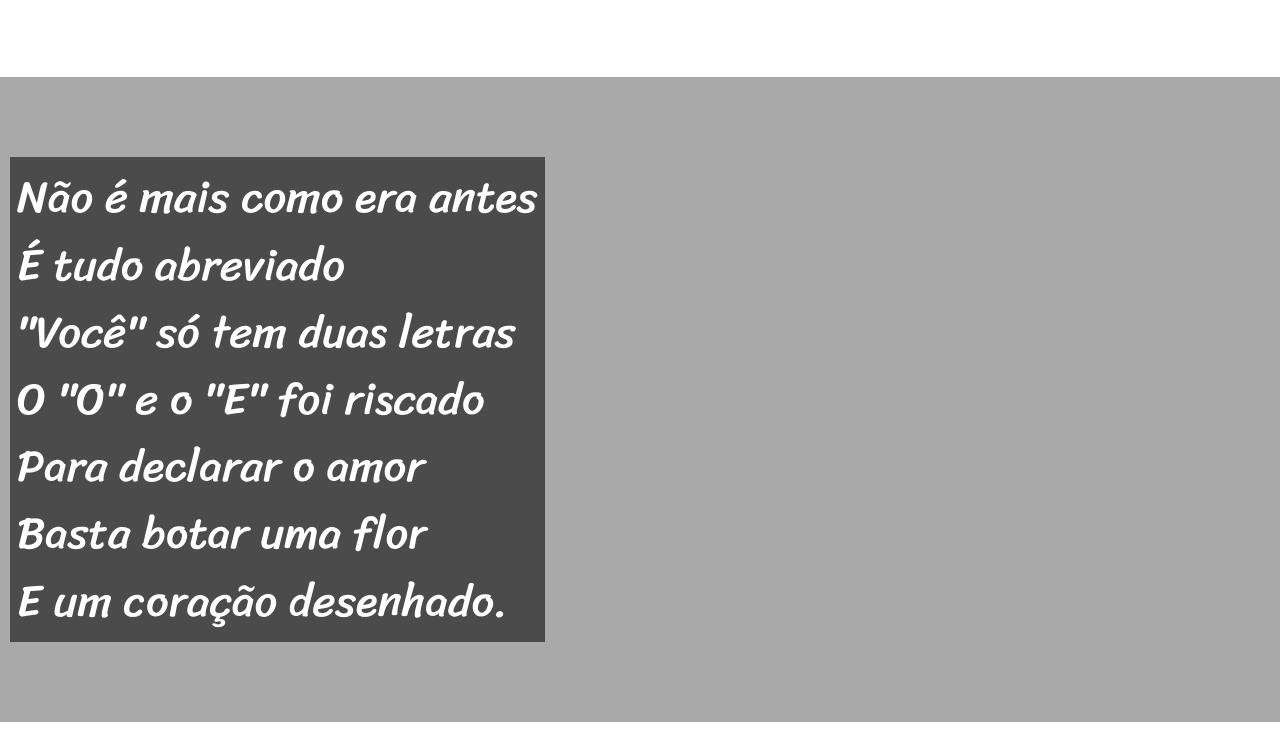
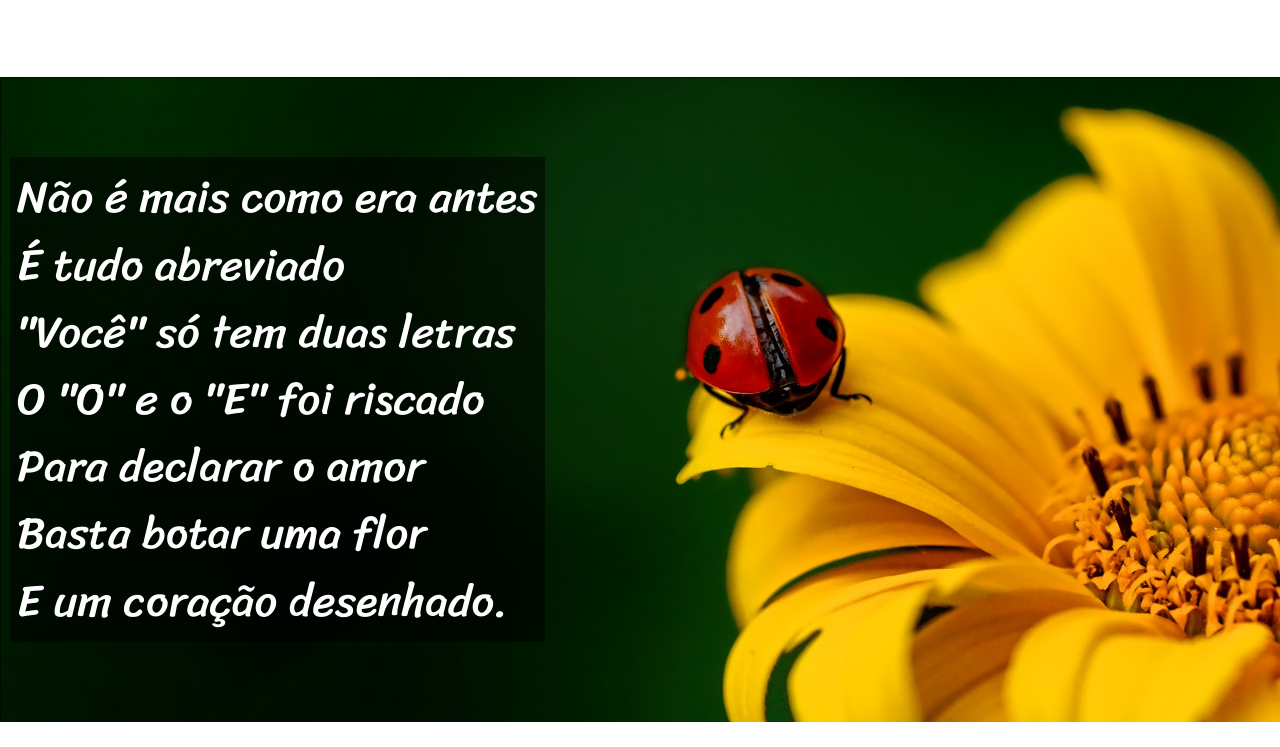
Before and after one commit to Hoso4rakida/Aula-HtmlCss, a plain HTML site: page projetoCordel/index.html in a window 1280 px wide. Shown: the part 813-1560 px from the top of the page. Drawn offline with Linux system fonts and the light colour scheme.

Commit message:
projeto cordel

```diff
--- a/projetoCordel/index.html
+++ b/projetoCordel/index.html
@@ -25,7 +25,7 @@
             </p>
         </section>
 
-        <section class="image">
+        <section class="image" id="img1">
             <p>
                 Não é mais como era antes<br>
                 É tudo abreviado <br>
@@ -59,7 +59,7 @@
             </p>
         </section>
 
-        <section class="image">
+        <section class="image" id="img2">
             <p>
                 Tenho saudade das cartas <br>
                 Escritas com a própria mão <br>
--- a/projetoCordel/style.css
+++ b/projetoCordel/style.css
@@ -80,3 +80,18 @@ a:hover{
     padding-left: 30px;
     line-height: 1.5em;
  }
+
+.image{
+    box-shadow: inset 1px 1px 1px rgba(0, 0, 0, 0.548);
+    background-position: right center;
+    background-size: cover;
+    background-attachment: fixed;
+}
+
+ section#img1{
+     background-image: url('images/background001.jpg');
+ }
+
+ section#img2{
+     background-image: url('images/background002.jpg');
+ }
```
